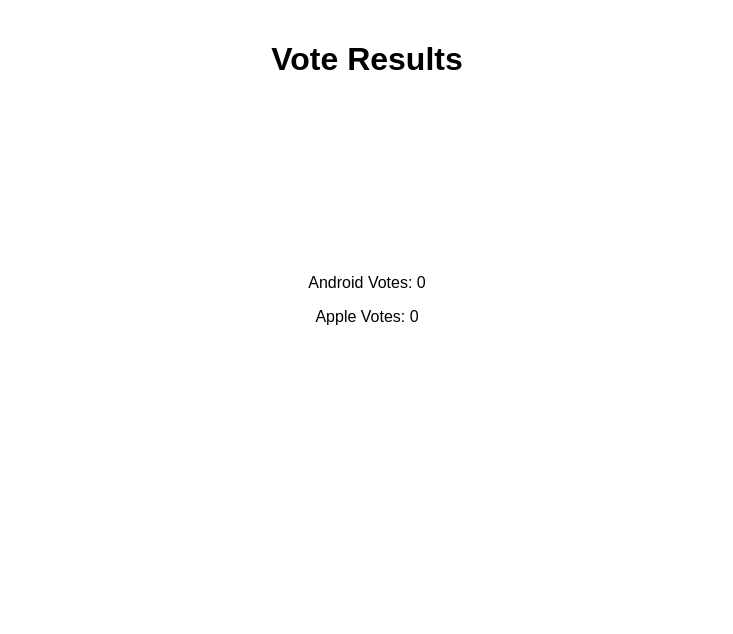
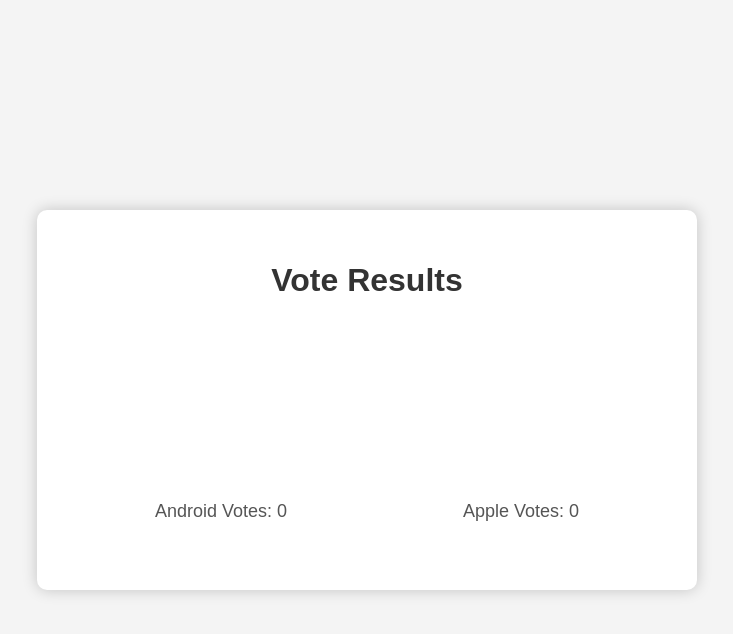
Before and after one commit to BenArtzi4/docker-voting-app, a website: page results-frontend/public/index.html in a window 1280 px wide. Shown: the whole page, without its empty margins (273-1006 px from the left). Drawn offline with nearby package versions, Linux system fonts and the light colour scheme; no server answers.

Commit message:
improve pages appearance

```diff
--- a/frontend/public/style.css
+++ b/frontend/public/style.css
@@ -3,19 +3,52 @@
     text-align: center;
     margin: 0;
     padding: 0;
+    background-color: #f4f4f4;
+    display: flex;
+    justify-content: center;
+    align-items: center;
+    height: 100vh;
 }
 
 .container {
-    padding: 20px;
+    background-color: #fff;
+    padding: 30px;
+    border-radius: 10px;
+    box-shadow: 0 0 15px rgba(0, 0, 0, 0.2);
+    max-width: 400px;
+}
+
+h1 {
+    margin-bottom: 30px;
+    color: #333;
 }
 
 .vote-option {
-    display: inline-block;
-    margin: 10px;
+    display: flex;
+    align-items: center;
+    justify-content: center;
+    margin: 15px 0;
+    padding: 15px;
+    border: 2px solid transparent;
+    border-radius: 10px;
     cursor: pointer;
+    transition: background-color 0.3s, border 0.3s;
+    width: 100%;
 }
 
 .vote-option img {
-    width: 100px;
-    height: 100px;
+    width: 50px;
+    height: 50px;
+    margin-right: 15px;
 }
+
+.vote-option p {
+    font-size: 18px;
+    margin: 0;
+    color: #444;
+}
+
+.vote-option:hover {
+    background-color: #f0f0f0;
+    border: 2px solid #007bff;
+}
--- a/results-frontend/public/index.html
+++ b/results-frontend/public/index.html
@@ -20,6 +20,9 @@
         fetch('http://backend:3000/results')
         .then(response => response.json())
         .then(data => {
+            const androidVotes = data.android || 0;
+            const appleVotes = data.apple || 0;
+
             const ctx = document.getElementById('voteChart').getContext('2d');
             new Chart(ctx, {
                 type: 'pie',
@@ -27,15 +30,29 @@
                     labels: ['Android', 'Apple'],
                     datasets: [{
                         label: 'Vote Distribution',
-                        data: [data.android, data.apple],
+                        data: [androidVotes, appleVotes],
                         backgroundColor: ['#4CAF50', '#FF5722']
                     }]
+                },
+                options: {
+                    responsive: true,
+                    plugins: {
+                        legend: {
+                            position: 'top',
+                        },
+                    }
                 }
             });
 
             // Display vote counts
-            document.getElementById('androidCount').textContent = `Android Votes: ${data.android}`;
-            document.getElementById('appleCount').textContent = `Apple Votes: ${data.apple}`;
+            document.getElementById('androidCount').textContent = `Android Votes: ${androidVotes}`;
+            document.getElementById('appleCount').textContent = `Apple Votes: ${appleVotes}`;
+        })
+        .catch(error => {
+            console.error('Error fetching vote results:', error);
+            // Fallback to zero if the fetch fails
+            document.getElementById('androidCount').textContent = 'Android Votes: 0';
+            document.getElementById('appleCount').textContent = 'Apple Votes: 0';
         });
     </script>
 </body>
--- a/results-frontend/public/style.css
+++ b/results-frontend/public/style.css
@@ -3,17 +3,39 @@
     text-align: center;
     margin: 0;
     padding: 0;
+    background-color: #f4f4f4;
+    display: flex;
+    justify-content: center;
+    align-items: center;
+    height: 100vh;
 }
 
 .container {
-    padding: 20px;
+    background-color: #fff;
+    padding: 30px;
+    border-radius: 10px;
+    box-shadow: 0 0 15px rgba(0, 0, 0, 0.2);
+    max-width: 600px;
+    width: 100%;
+}
+
+h1 {
+    margin-bottom: 30px;
+    color: #333;
+}
+
+#voteCounts {
+    margin-bottom: 20px;
+    display: flex;
+    justify-content: space-around;
+}
+
+#voteCounts p {
+    font-size: 18px;
+    color: #555;
 }
 
 canvas {
-    max-width: 600px;
+    max-width: 100%;
     margin: 0 auto;
 }
-
-#voteCounts {
-    margin-top: 20px;
-}
```
Also changed, not shown: frontend/public/android-logo.png, frontend/public/apple-logo.png.
